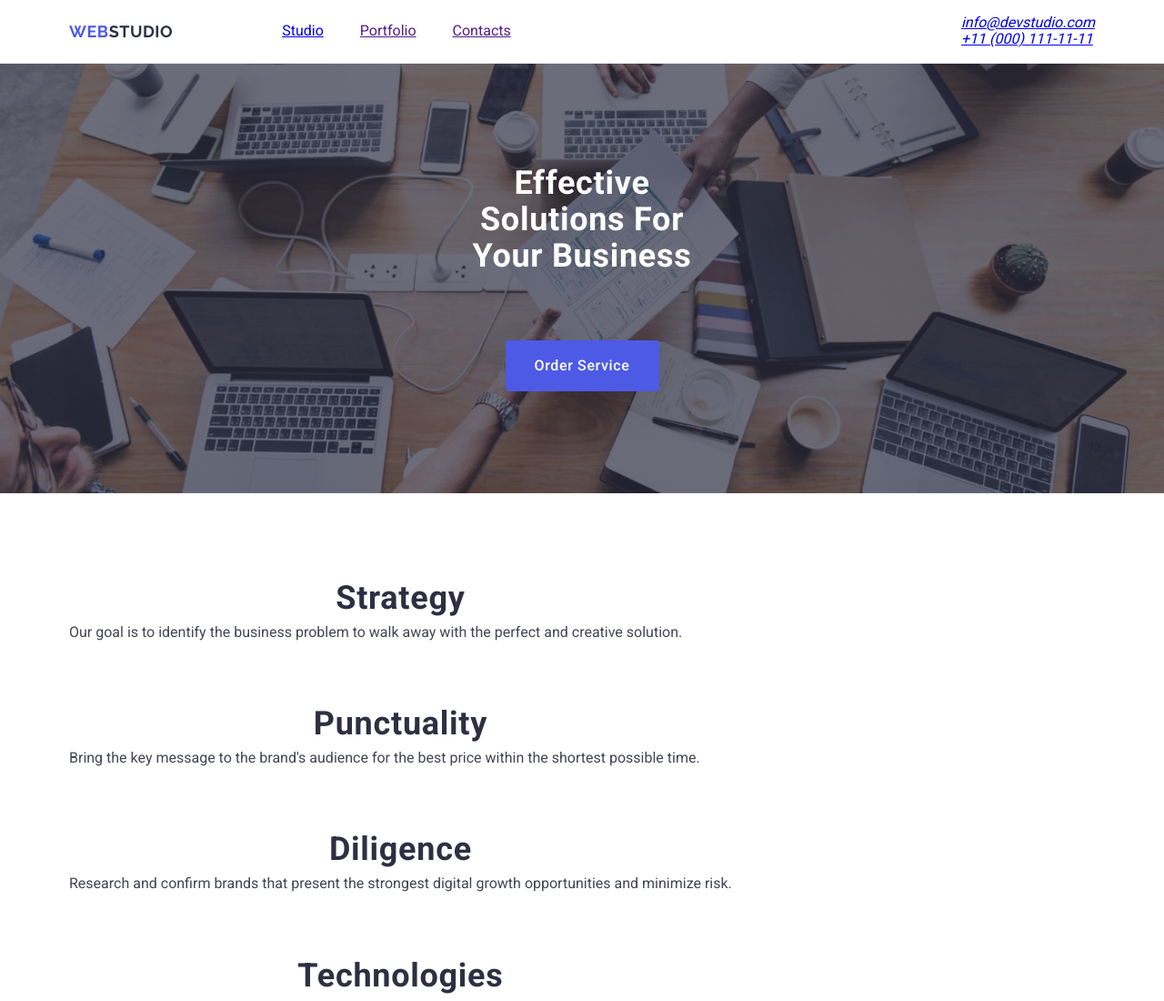
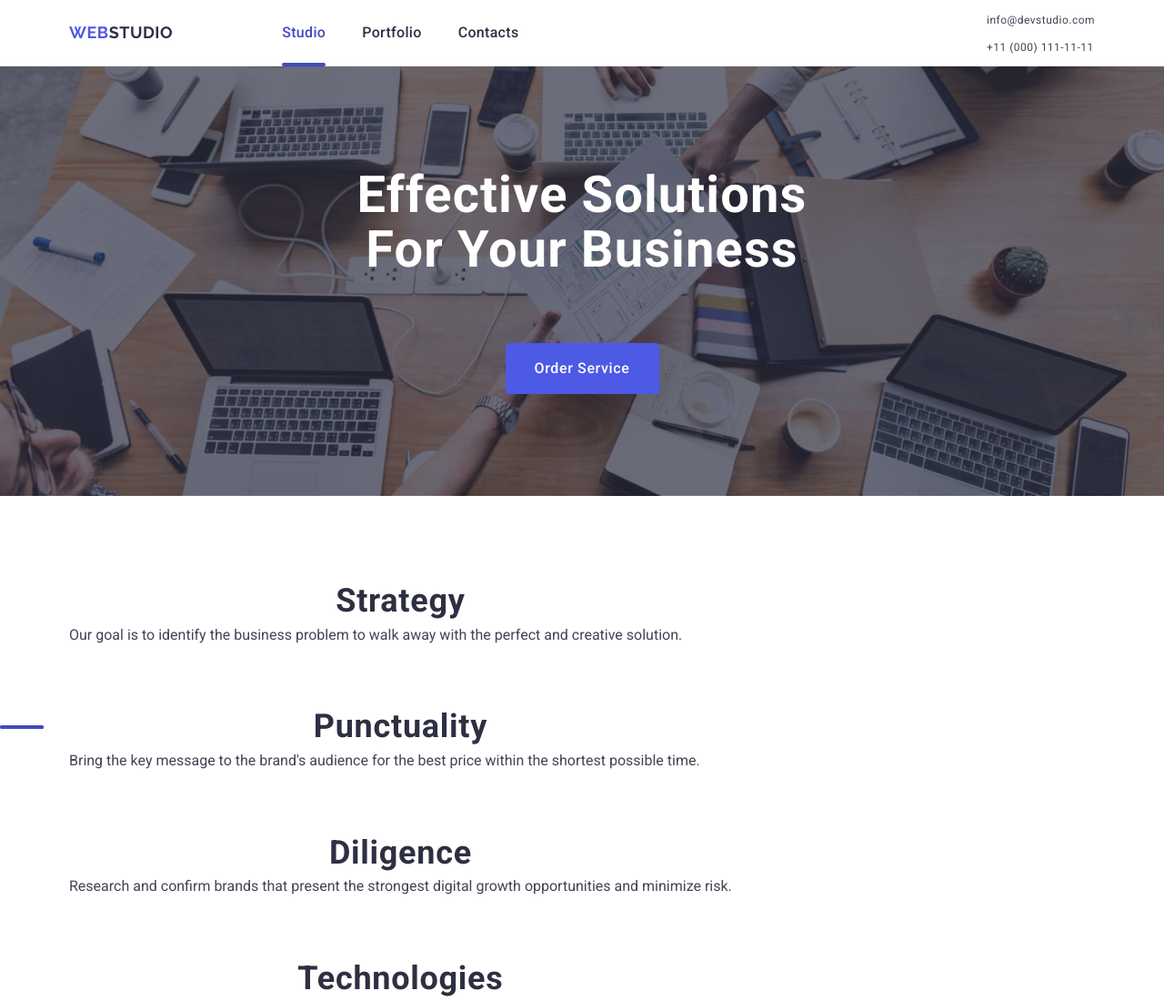
Before and after one commit to Surikhin/goit-markup-hw-06, a plain HTML site: page index.html in a window 1280 px wide. Shown: the top 1100 px of the page at 91% size. Drawn offline with nearby package versions, Linux system fonts and the light colour scheme.

Commit message:
tablet start

```diff
--- a/css/styles-old.css
+++ b/css/styles-old.css
@@ -92,15 +92,15 @@ display: inline-block;
 /* .logo-studio {
     color : var(--NAVY-BLUE);
 } */
-.nav-list {
+/* .nav-list {
     display: flex;
     gap: 40px;
     position: relative;
     color: var(--OCEAN);
     transition: color 250ms cubic-bezier(0.4, 0, 0.2, 1);
-}
+} */
 
-.nav-link {
+/* .nav-link {
 color: var(--NAVY-BLUE);
     font-weight: 500;
     line-height: 1.5;
@@ -111,9 +111,9 @@ color: var(--NAVY-BLUE);
     /* position: relative; */
     color: var(--OCEAN);
     transition: color 250ms cubic-bezier(0.4, 0, 0.2, 1);
-}
+} */
 
-.nav-link::after {
+/* .nav-link::after {
 content: '';
 position: absolute;
 left: 0;
@@ -122,25 +122,25 @@ width: 48px;
 height: 4px;
 background-color: var(--OCEAN);
 border-radius: 2px;
-}
+} */
 .nav-link:hover,.nav-link:focus {
     color: var(--OCEAN);
 }
 
-.addres-list {
+/* .addres-list {
     display: flex;
     gap: 40px;
-}
+} */
 
 .adres-emtel {
     transition: color 250ms cubic-bezier(0.4, 0, 0.2, 1);
 }
 
-.adres-item {
+/* .adres-item {
     font-style: normal;
     margin-left: 332px;
     margin-top: 24px;
-}
+} */
 
 .adres-emtel {
     line-height: 1.5;
--- a/css/styles.css
+++ b/css/styles.css
@@ -20,6 +20,10 @@
     --DAIRY: #FCFCFC;
 
 }
+
+  .mob-current {
+      color: var(--OCEAN);
+  }
 
 body {
     font-family: "Roboto", sans-serif;
@@ -83,8 +87,6 @@ ol {
 }
 
 .heder-top-line {
-    padding-top: 16px;
-    padding-bottom: 16px;
     border-bottom: 1px solid var(--CORNFLOWER);
     box-shadow: 0px 2px 1px rgba(46, 47, 66, 0.08),
                 0px 1px 1px rgba(46, 47, 66, 0.16),
@@ -699,10 +701,6 @@ display: inline-flex;
             color: var(--OCEAN);
         }
 
-        .mob-current {
-            color: var(--OCEAN);
-        }
-
         .mobile-menu.is-open {
             transform: translateX(0%);
         }
@@ -800,15 +798,6 @@ display: inline-flex;
         width: 768px;
     }
 
-    .nav-list {
-        display: flex;
-        gap: 40px;
-    }
-
-    .adres-item {
-        display: flex;
-    }
-
     .mobile-menu {
         display: none;
     }
@@ -827,9 +816,68 @@ display: inline-flex;
         margin-right: 120px;
     }
 
+    .nav-list {
+        display: flex;
+        gap: 40px;
+    }
+
+    .nav-link {
+        color: var(--NAVY-BLUE);
+        font-weight: 500;
+        line-height: 1.5;
+        letter-spacing: 0.02em;
+        text-decoration: none;
+        padding: 24px 0;
+        display: block;
+        transition: color 250ms cubic-bezier(0.4, 0, 0.2, 1);
+    }
+
+    .current {
+        position: relative;
+        color: var(--OCEAN);
+    }
+
+    .nav-link::after {
+        content: '';
+        position: absolute;
+        left: 0;
+        bottom: -1px;
+        width: 48px;
+        height: 4px;
+        background-color: var(--OCEAN);
+        border-radius: 2px;
+    }
+
+    .adres-item {
+        display: flex;
+        font-style: normal;
+        margin-left: auto;
+    }
+
+    .addres-list {
+        display: flex;
+        flex-direction: column;
+        gap: 12px;
+    }
+
+    .adres-emtel {
+        font-size: 12px;
+        line-height: 1.17;
+        letter-spacing: 0.04em;
+        color: var(--SLATE);
+        text-decoration: none;
+    }
     /* ================= /HEADER TABLET STYLES ========== */
+    /* ================= HERO TABLET STYLES ========== */
 
-    /* ================= HERO TABLET STYLES ========== */
+    .hiro-title {
+        max-width: 496px;
+        margin-bottom: 36px;
+        font-weight: 700;
+        font-size: 56px;
+        line-height: 1.07;
+    }
+
 
     /* ================= /HERO TABLET STYLES ========== */
 
--- a/index.html
+++ b/index.html
@@ -39,7 +39,9 @@
             >Web<span class="logo-studio">Studio</span></a
           >
           <ul class="nav-list">
-            <li><a class="nav-link" href="./index.html">Studio</a></li>
+            <li>
+              <a class="nav-link current" href="./index.html">Studio</a>
+            </li>
             <li><a class="nav-link" href="">Portfolio</a></li>
             <li><a class="nav-link" href="">Contacts</a></li>
           </ul>
```
